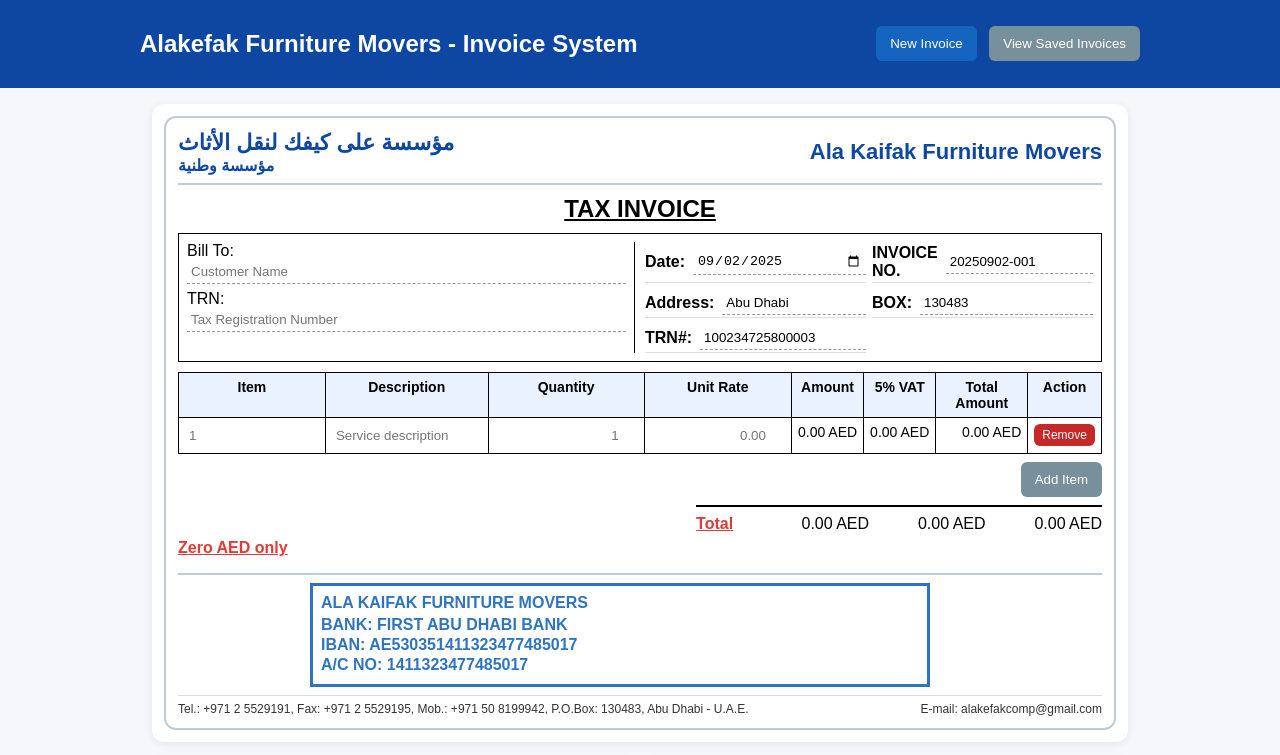
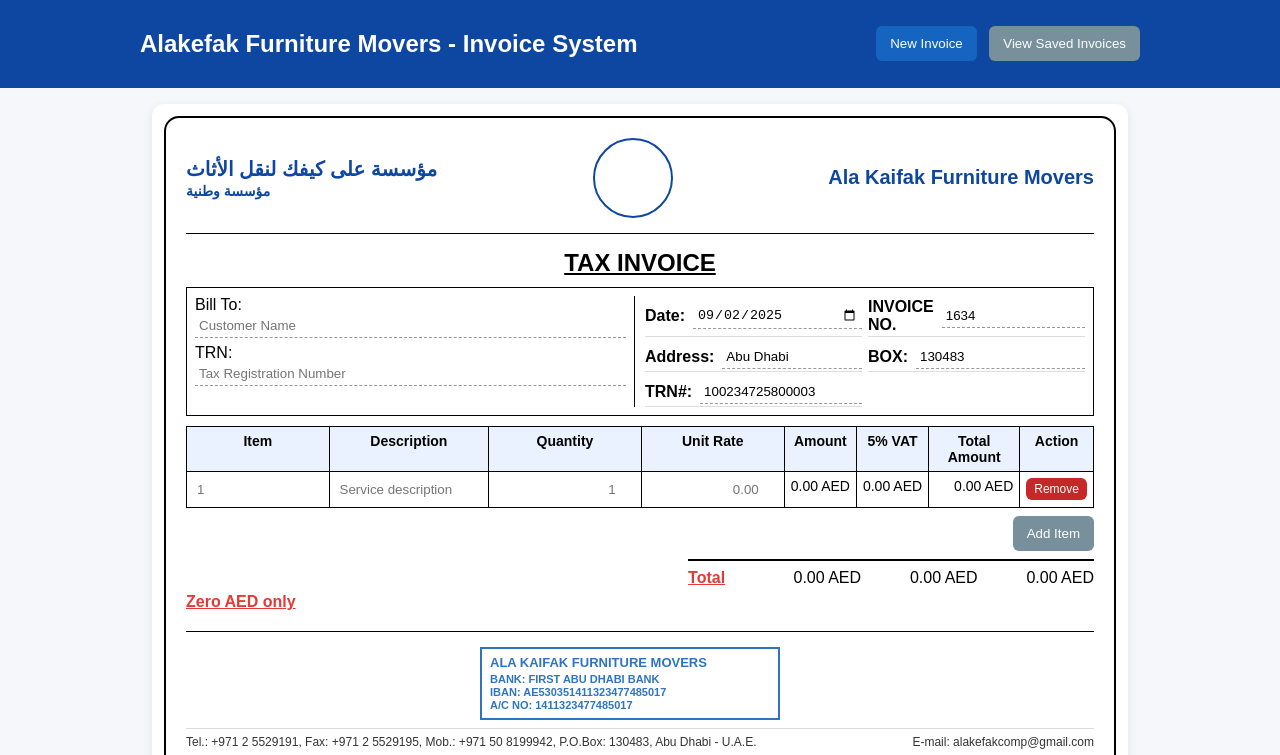
Before and after one commit to alakefakcomp/alakefak-invoices, a plain HTML site: page index.html in a window 1280 px wide. Shown: the top 755 px of the page. Drawn offline with nearby package versions, Linux system fonts and the light colour scheme.

Commit message:
Improve layout: exact letterhead, better spacing, smaller blue box, sequential invoice numbers

```diff
--- a/index.html
+++ b/index.html
@@ -33,7 +33,9 @@
                             <h2>مؤسسة وطنية</h2>
                         </div>
                         <div class="logo-container">
-                            <img id="company-logo" src="" alt="Company Logo" style="display: none;">
+                            <div class="logo-circle">
+                                <img id="company-logo" src="" alt="Company Logo" style="display: none;">
+                            </div>
                         </div>
                         <div class="company-info-english">
                             <h1>Ala Kaifak Furniture Movers</h1>
--- a/script.js
+++ b/script.js
@@ -52,16 +52,10 @@
 
   function nextInvoiceNumber(){
     const key = 'alakefak_invoice_counter';
-    const today = new Date();
-    const y = today.getFullYear();
-    const m = pad(today.getMonth()+1,2);
-    const d = pad(today.getDate(),2);
-    let counterData = JSON.parse(localStorage.getItem(key) || '{}');
-    const datePrefix = `${y}${m}${d}`;
-    const current = counterData.date === datePrefix ? (counterData.seq||0)+1 : 1;
-    counterData = { date: datePrefix, seq: current };
-    localStorage.setItem(key, JSON.stringify(counterData));
-    return `${datePrefix}-${pad(current,3)}`; // e.g., 20250902-001
+    let counter = parseInt(localStorage.getItem(key) || '1633'); // Start from 1633 like your example
+    counter += 1;
+    localStorage.setItem(key, counter.toString());
+    return counter.toString(); // e.g., 1634, 1635, etc.
   }
 
   function addItem(){
--- a/styles.css
+++ b/styles.css
@@ -16,14 +16,17 @@
 .btn-sm { padding: 4px 8px; font-size: 12px; }
 
 .invoice-container { background: #fff; padding: 12px; border-radius: 12px; box-shadow: 0 2px 10px rgba(0,0,0,0.08); }
-.invoice-content { background: #fff; padding: 12px; border: 2px solid #c0cbd7; border-radius: 12px; }
+.invoice-content { background: #fff; padding: 20px; border: 2px solid #000; border-radius: 15px; }
 
-.company-header { border-bottom: 2px solid #c0cbd7; padding-bottom: 8px; }
+.company-header { border-bottom: 1px solid #000; padding-bottom: 15px; margin-bottom: 15px; }
 .header-content { display: flex; justify-content: space-between; align-items: center; }
-.company-info-arabic h1 { font-size: 22px; margin: 0; color: #0d47a1; }
-.company-info-arabic h2 { font-size: 16px; margin: 0; color: #0d47a1; }
-.company-info-english h1 { font-size: 22px; margin: 0; color: #0d47a1; text-align: right; }
-.logo-container img { height: 60px; }
+.company-info-arabic { text-align: left; }
+.company-info-arabic h1 { font-size: 20px; margin: 2px 0; color: #0d47a1; font-weight: bold; }
+.company-info-arabic h2 { font-size: 14px; margin: 2px 0; color: #0d47a1; }
+.company-info-english h1 { font-size: 20px; margin: 2px 0; color: #0d47a1; text-align: right; font-weight: bold; }
+.logo-container { display: flex; justify-content: center; align-items: center; }
+.logo-circle { width: 80px; height: 80px; border: 2px solid #0d47a1; border-radius: 50%; display: flex; justify-content: center; align-items: center; background: #fff; }
+.logo-container img { max-width: 70px; max-height: 70px; }
 
 .invoice-title { text-align: center; font-weight: bold; margin: 10px 0; }
 .invoice-title h2 { margin: 0; text-decoration: underline; }
@@ -53,11 +56,11 @@
 .totals-amounts span { display: inline-block; width: 100px; text-align: right; margin-left: 12px; }
 .amount-words { color: #e53935; margin-top: 6px; font-weight: bold; text-decoration: underline; }
 
-.company-footer { margin-top: 16px; border-top: 2px solid #c0cbd7; padding-top: 8px; }
-.bank-info { display: grid; grid-template-columns: 120px 1fr 160px; gap: 12px; align-items: center; }
-.bank-details { border: 3px solid #2f74c0; padding: 8px; color: #2f74c0; font-weight: bold; }
-.bank-name { font-size: 16px; margin-bottom: 4px; }
-.bank-details-text div { margin-bottom: 2px; }
+.company-footer { margin-top: 20px; border-top: 1px solid #000; padding-top: 15px; }
+.bank-info { display: grid; grid-template-columns: 100px 300px 120px; gap: 15px; align-items: center; justify-content: center; }
+.bank-details { border: 2px solid #2f74c0; padding: 6px 8px; color: #2f74c0; font-weight: bold; font-size: 12px; }
+.bank-name { font-size: 13px; margin-bottom: 3px; }
+.bank-details-text div { margin-bottom: 1px; font-size: 11px; }
 .stamp-container img { max-width: 110px; opacity: 0.95; }
 .signature-container img { max-height: 70px; }
 
```
